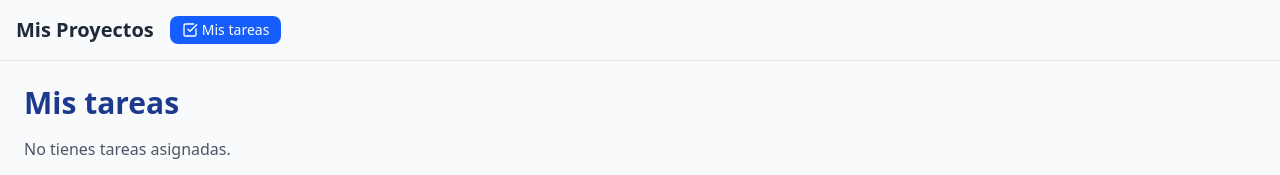
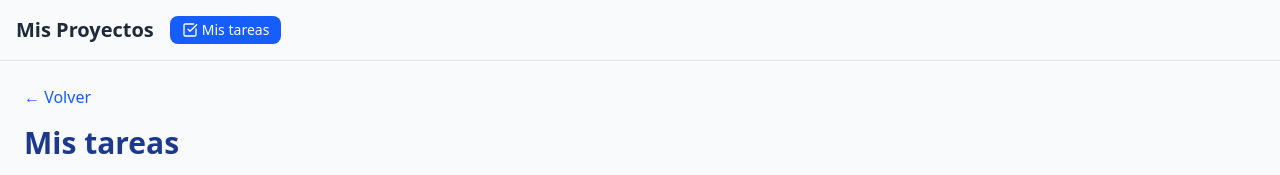
Before and after one commit to KanterAlon/MadrijApp, a Next.js app: page /dashboard/tareas in a window 1280 px wide. Shown: the top 175 px of the page. Built offline with nearby package versions, Linux system fonts and the light colour scheme; no server answers.

Commit message:
Add back link on Mis Tareas page

```diff
--- a/src/app/dashboard/tareas/page.tsx
+++ b/src/app/dashboard/tareas/page.tsx
@@ -41,6 +41,12 @@ export default function MisTareasPage() {
 
   return (
     <div className="space-y-4">
+      <Link
+        href="/dashboard"
+        className="text-blue-600 hover:underline mb-4 inline-block"
+      >
+        &larr; Volver
+      </Link>
       <h1 className="text-3xl font-bold text-blue-900">Mis tareas</h1>
       {tareas.length === 0 && <p className="text-gray-600">No tienes tareas asignadas.</p>}
       <ul className="space-y-2">
```
